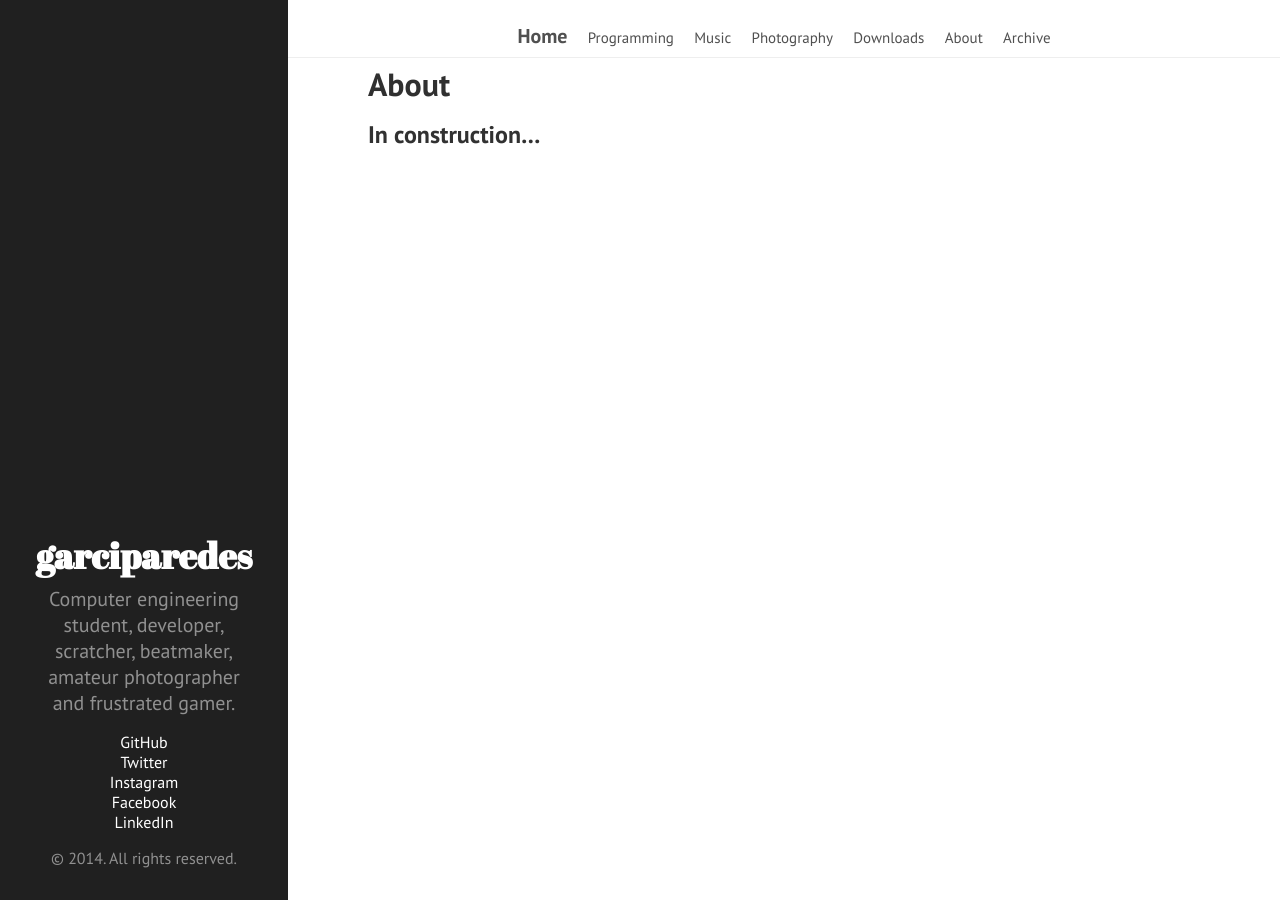
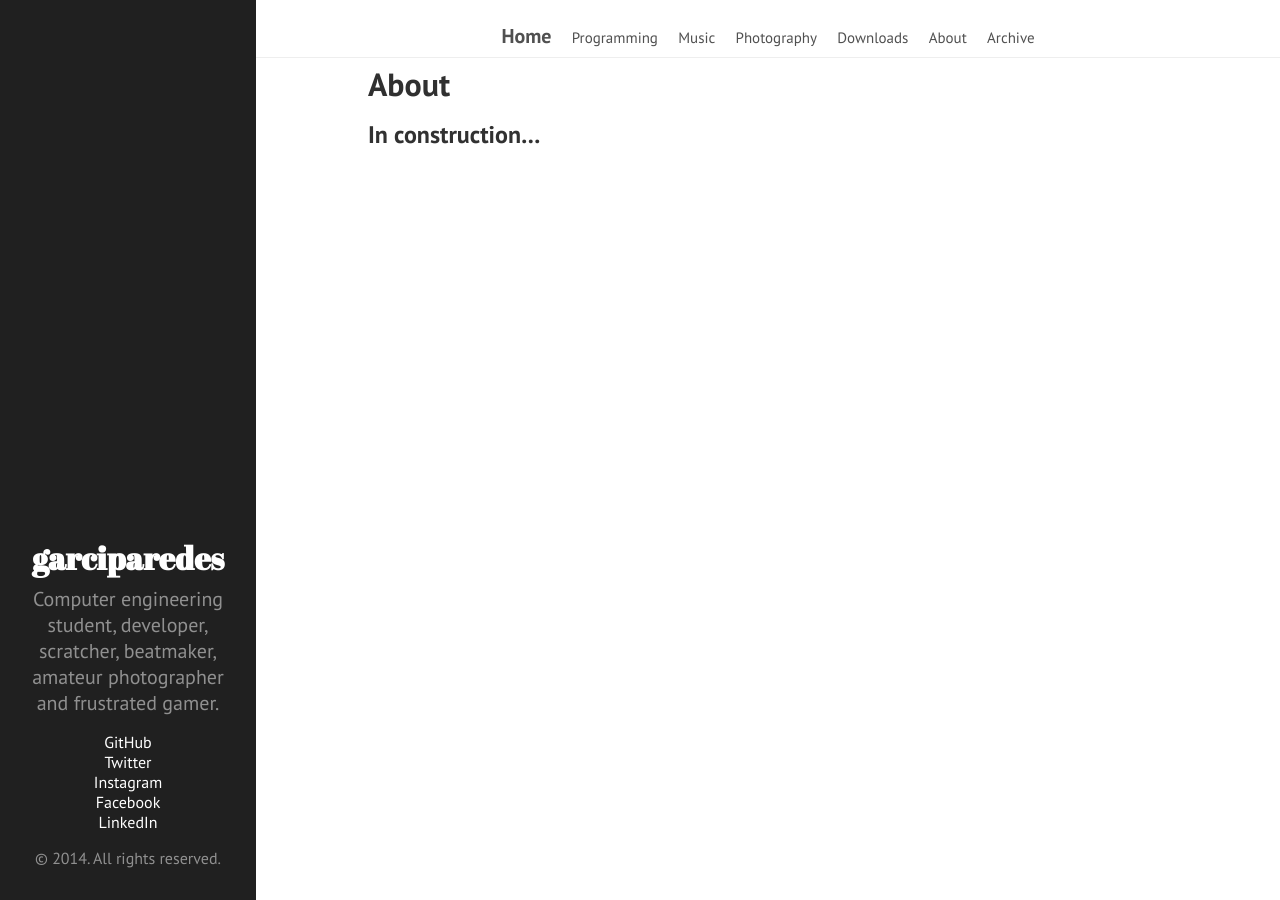
Before and after one commit to garciparedes/garciparedes.github.io, a Jekyll site: the page built from about.md, in a window 1280 px wide. Built offline with Jekyll 4.4.1, drawn with Linux system fonts in a browser that asks for light colours; Markdown is read by kramdown in place of the engine named in the settings.

Commit message:
Improve Style

```diff
--- a/public/css/hyde.css
+++ b/public/css/hyde.css
@@ -76,7 +76,7 @@ html {
     top: 0;
     left: 0;
     bottom: 0;
-    width: 18rem;
+    width: 16rem;
     text-align: left;
   }
 }
@@ -91,7 +91,6 @@ html {
   color: #fff;
   margin-top: 0;
   font-family: "Abril Fatface", serif;
-  font-size: 2.25rem;
 }
 
 /* Sidebar nav */
--- a/public/css/poole.css
+++ b/public/css/poole.css
@@ -269,7 +269,7 @@ tbody tr:nth-child(odd) th {
     position: fixed;
     background-color: #FFFFFF;
     top: 0;
-    left: 18rem;
+    left: 16rem;
     right: 0;
     border-bottom: 1px solid #eee;
 
```
